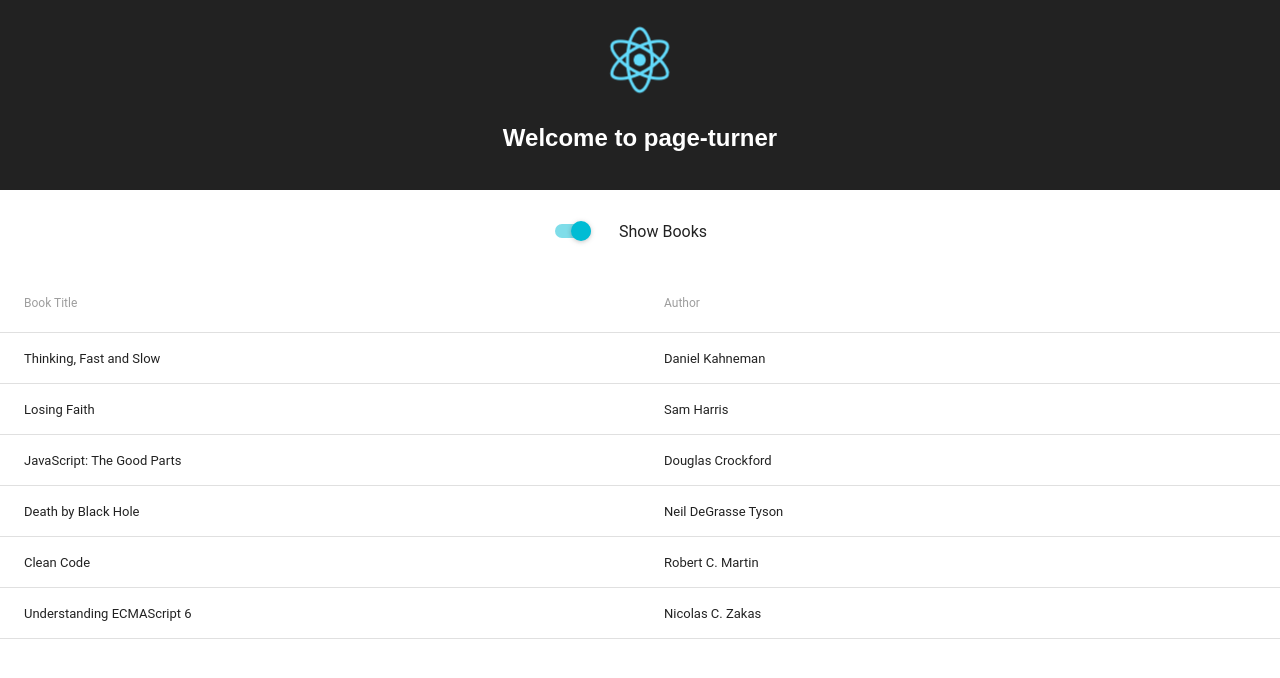
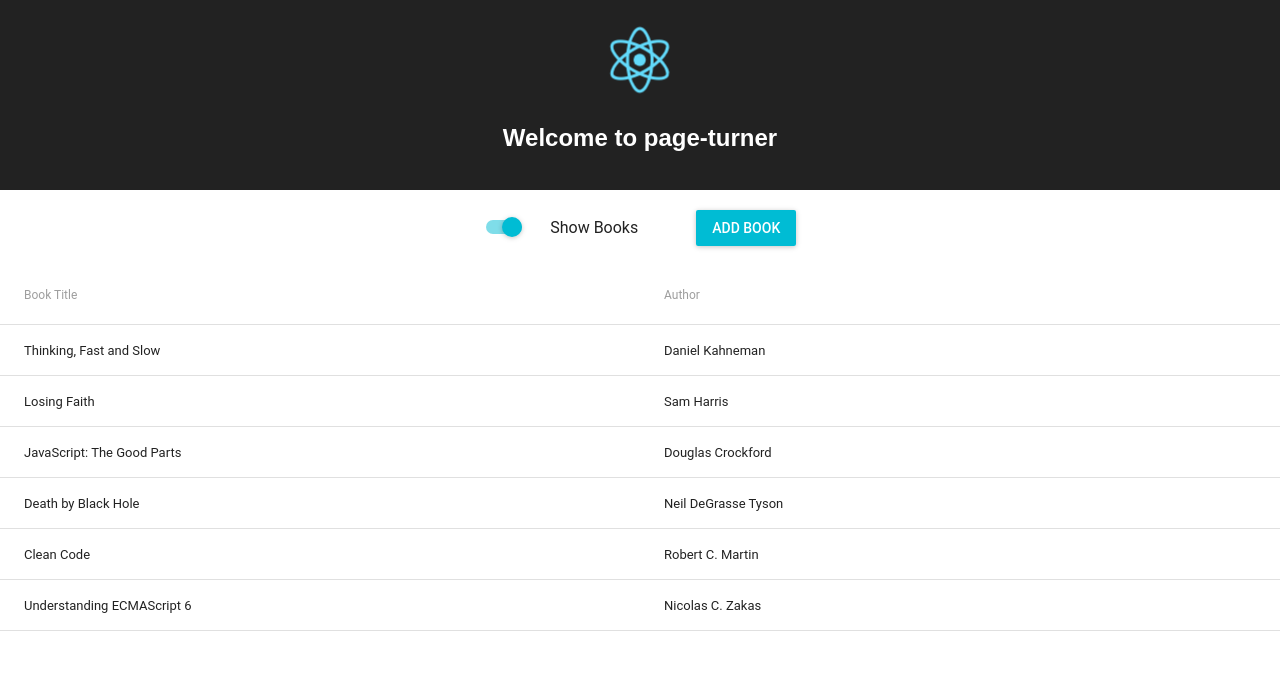
Before and after one commit to monicaj314/page-turner, a React app: page / in a window 1280 px wide. Shown: the top 678 px of the page. Built offline with nearby package versions, Linux system fonts and the light colour scheme.

Commit message:
makes use of an additional action

```diff
--- a/src/actions/index.js
+++ b/src/actions/index.js
@@ -11,7 +11,7 @@ export function addBook(){
   return {
     type: ADD_BOOK,
     book: {
-      name: 'Rework',
+      title: 'Rework',
       author: 'David Heinemeier Hansson'
     }
   }
--- a/src/components/BestSellersList/index.js
+++ b/src/components/BestSellersList/index.js
@@ -2,19 +2,30 @@ import React from 'react'
 import Book from '../Book'
 import Toggle from 'material-ui/Toggle'
 import {Table, TableBody, TableHeader, TableHeaderColumn, TableRow} from 'material-ui/Table';
+import RaisedButton from 'material-ui/RaisedButton';
+
 
 const styles = {
-  toggleDiv: {
-    maxWidth:'175px',
-    margin:'30px auto'
-  },
   bookTable: {
     maxWidth: '300px',
     margin: 'auto'
+  },
+  controlsDiv: {
+    margin: '20px auto',
+    display: 'flex',
+    maxWidth:'350px',
+    alignItems:'center',
+    justifyContent:'space-around'
+  },
+  toggleStyle:{
+    maxWidth:'175px'
+  },
+  buttonStyle: {
+    //margin: '12px'
   }
 };
 
-const BestSellerList = ({ books, onToggleClick, showBooks }) => {
+const BestSellerList = ({ books, onToggleClick, showBooks, onButtonClick }) => {
   var booksTableBody = null;
 
   if (showBooks){
@@ -35,14 +46,27 @@ const BestSellerList = ({ books, onToggleClick, showBooks }) => {
 
   return (
   <div>
-      <div style={styles.toggleDiv}>
-          <Toggle
+      <div style={styles.controlsDiv}>
+        <Toggle
+          style={styles.toggleStyle}
           label="Show Books"
           labelPosition="right"
           defaultToggled={true}
           onToggle={() => onToggleClick()}
         />
+        <RaisedButton
+          label="Add Book"
+          primary={true}
+          style={styles.buttonStyle}
+          onClick={() => onButtonClick()}
+          />
+
       </div>
+
+
+
+
+
       <Table selectable={false} style={styles.booksTable}>
           <TableHeader displaySelectAll={false} adjustForCheckbox={false}>
             <TableRow>
--- a/src/containers/BestSellersListContainer/index.js
+++ b/src/containers/BestSellersListContainer/index.js
@@ -1,5 +1,5 @@
 import { connect } from 'react-redux'
-import { toggleBooks } from '../../actions'
+import { toggleBooks, addBook } from '../../actions'
 import BestSellersList from '../../components/BestSellersList'
 
 const mapStateToProps = (state) => {
@@ -13,6 +13,9 @@ const mapDispatchToProps = (dispatch, ownProps) => {
   return {
     onToggleClick: () => {
       dispatch(toggleBooks())
+    },
+    onButtonClick: () => {
+      dispatch(addBook())
     }
   }
 }
--- a/src/reducers/index.js
+++ b/src/reducers/index.js
@@ -12,6 +12,7 @@ const initialState = {
     author: 'Sam Harris'
   },
   {
+    // eslint-disable-next-line
     title: 'JavaScript: The Good Parts',
     author: 'Douglas Crockford'
   },
```
